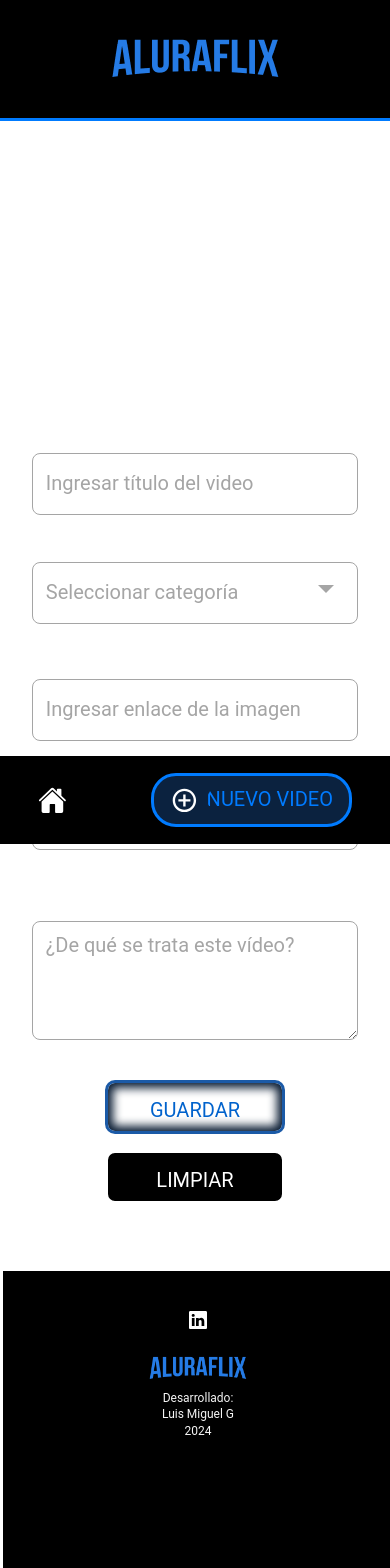
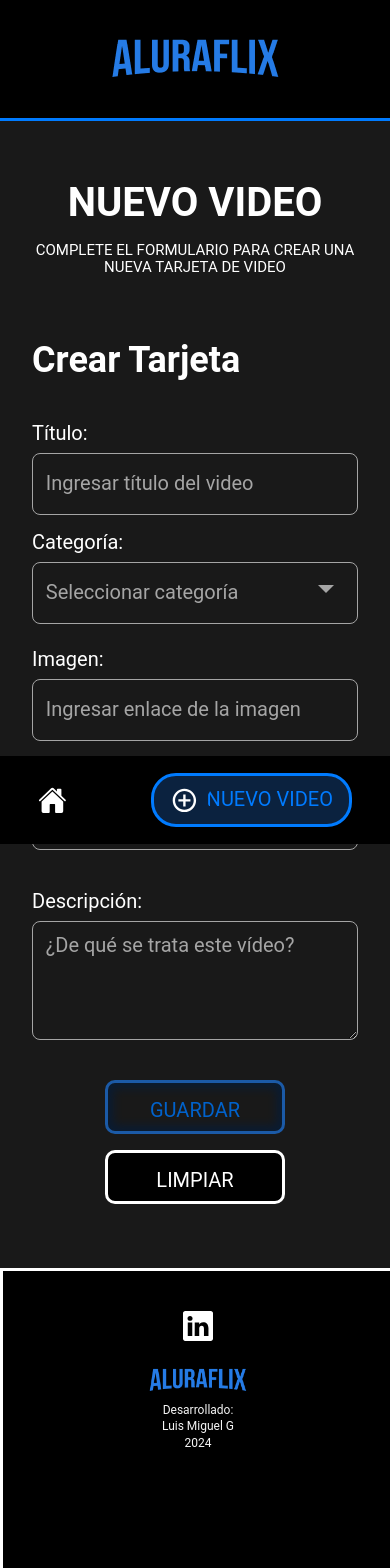
Before and after one commit to LMiguelGJ/AluraFlix, a React (Vite) app: page /newVideo in a window 390 px wide. Shown: the top 1568 px of the page. Built offline with nearby package versions, Linux system fonts and the light colour scheme; data requests are answered from the project's data file.

Commit message:
correcion en los stilos

```diff
--- a/src/components/footer/Footer.css
+++ b/src/components/footer/Footer.css
@@ -1,6 +1,6 @@
 .icons {
     color: var(--color-white);
-    font-size: 20px;
+    font-size: 40px;
     transform: perspective(1000px) rotateY(0deg) rotateX(0deg);
     transition: all 0.2s ease;
 }
@@ -21,7 +21,7 @@
         gap: 10px;
     }
     .icons {
-        font-size: 18px;
+        font-size: 30px;
 
     }
     .logo {
--- a/src/pages/newVideo/NewVideo.css
+++ b/src/pages/newVideo/NewVideo.css
@@ -9,6 +9,7 @@
     padding: 2rem;
     margin: 0 auto;
     gap: 2rem;
+    background-color: var(--color-bg);
 }
 
 .new-video__header {
```
Also changed, not shown: public/m.png (deleted), src/components/banner/Banner.module.css (line endings or trailing spaces).
